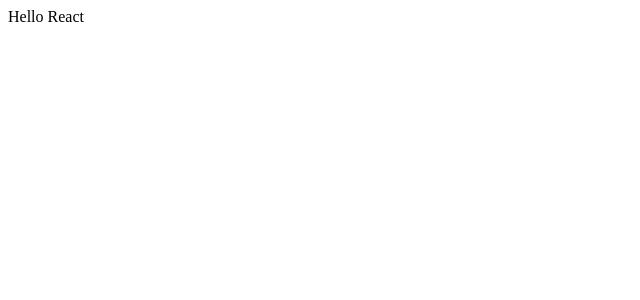
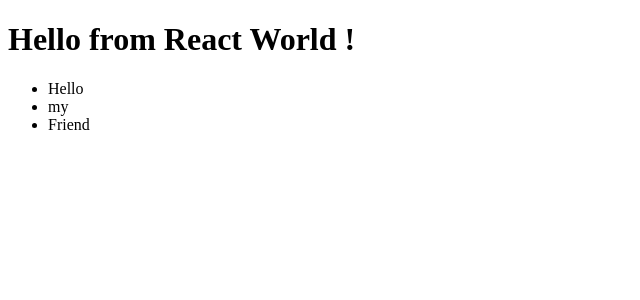
Before and after one commit to GlazMichelFranckDodo225/react-introduction-url, a React (Create React App) app: page / in a window 1280 px wide. Shown: the top 300 px of the page, without its empty margins (0-640 px from the left). Built offline with nearby package versions, Linux system fonts and the light colour scheme.

Commit message:
React Rendering

```diff
--- a/src/App.jsx
+++ b/src/App.jsx
@@ -1,3 +1,10 @@
+import { Greetings } from "./Greetings";
+
 export function App() {
-    return "Hello React";
+    return (
+        <>
+            <h1>Hello from React World !</h1>
+            <Greetings />
+        </>
+    )
 }
--- /dev/null
+++ b/src/Greetings.jsx
@@ -0,0 +1,9 @@
+export function Greetings() {
+    return (
+        <ul>
+            <li>Hello</li>
+            <li>my</li>
+            <li>Friend</li>
+        </ul>
+    )
+}
```
